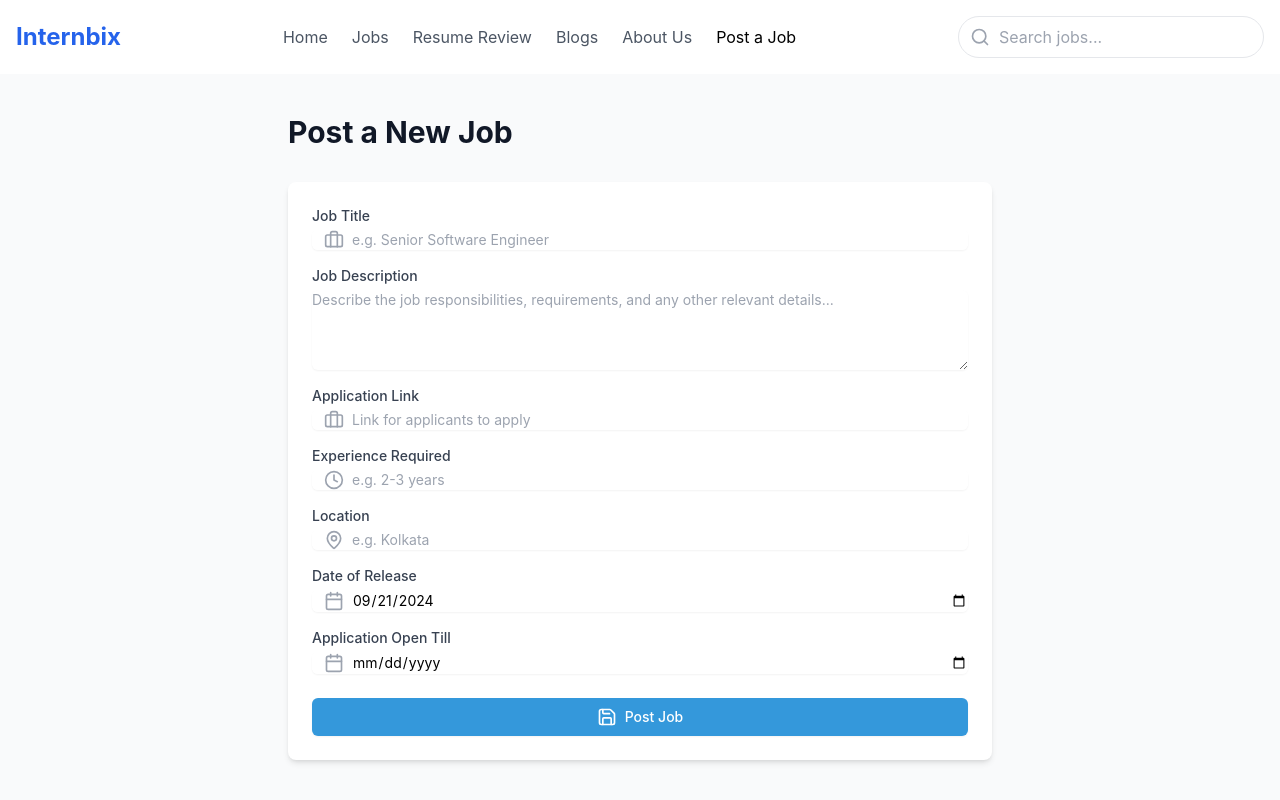
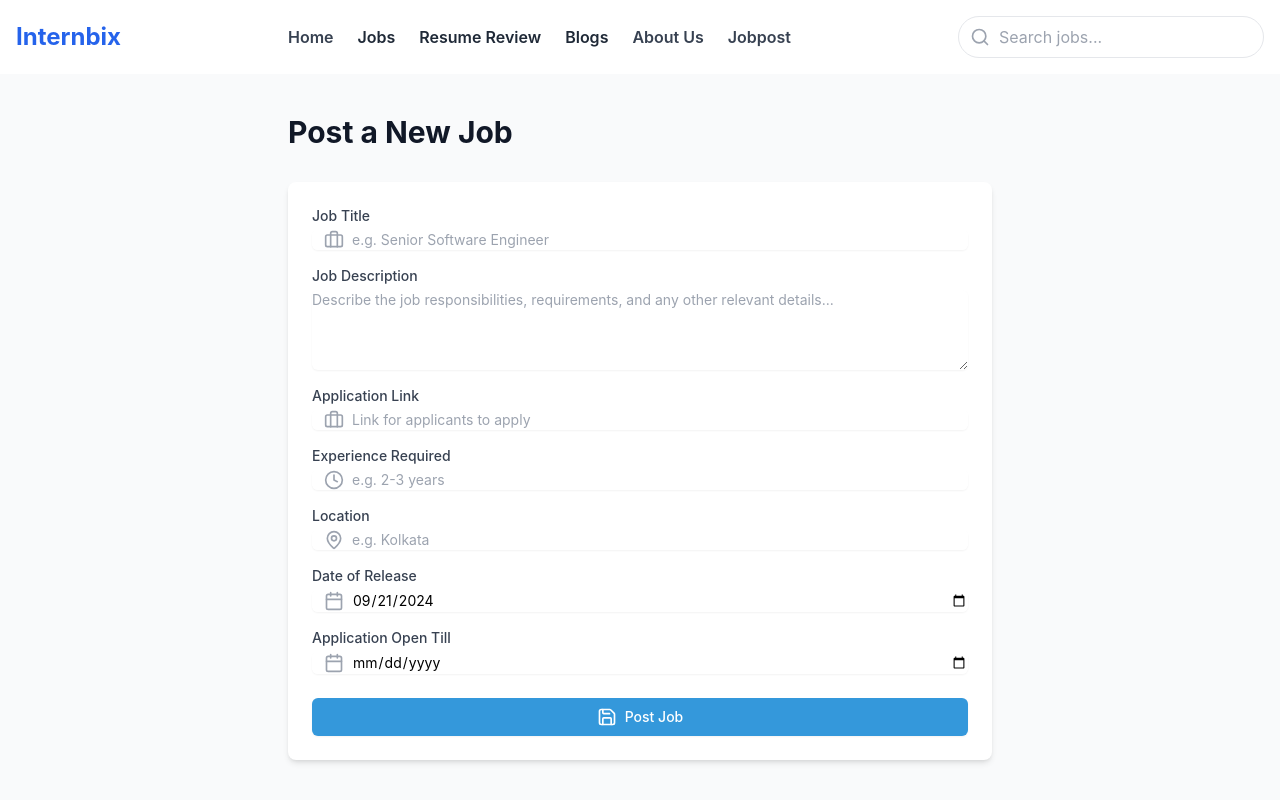
Before and after one commit to Himanshujha2106/Internbix-Frontend, a React (Vite) app: page /homeemployer in a window 1280 px wide. Shown: the top 800 px of the page. Built offline with nearby package versions, Linux system fonts and the light colour scheme.

Commit message:
added dropdown , joppost

```diff
--- a/src/api.js
+++ b/src/api.js
@@ -57,7 +57,7 @@ export const getVerifiedJobs = async (date) => {
 export const postJob = async (jobData) => {
   const config = {
     headers: {
-      'Authorization': `Bearer ${token}`
+      'Authorization': `Bearer eyJhbGciOiJIUzI1NiJ9.eyJzdWIiOiI5MDA1ZW1haWxAZ21haWwuY29tIiwiaWF0IjoxNzI4MDM5NjIzfQ.o-2Qsj2q0Qw_Z1gAyZa1JRNNZj5fPGrKi1gVELV-dzE`
 
     }
   };
--- a/src/components/Dropdown.jsx
+++ b/src/components/Dropdown.jsx
@@ -5,7 +5,6 @@ const Dropdown = ({ title, items }) => {
 
   const handleMouseEnter = () => setIsOpen(true);
   const handleMouseLeave = () => setIsOpen(false);
-  const handleClick = () => setIsOpen(!isOpen);
 
   return (
     <div
@@ -13,22 +12,19 @@ const Dropdown = ({ title, items }) => {
       onMouseEnter={handleMouseEnter}
       onMouseLeave={handleMouseLeave}
     >
-      {/* Dropdown trigger */}
       <button
-        className="text-gray-600 hover:text-gray-900 focus:outline-none"
-        onClick={handleClick}
+        className="text-gray-800 hover:text-gray-900 font-semibold focus:outline-none relative z-10 transition-colors duration-300"
       >
         {title}
       </button>
 
-      {/* Dropdown Menu */}
       {isOpen && (
-        <ul className="absolute left-0 bg-white border border-gray-300 rounded-lg shadow-lg  overflow-y-auto">
+        <ul className="absolute left-0 top-full mt-[-4px] w-56 bg-white border border-gray-200 rounded-xl shadow-lg z-20 transition-all duration-300 ease-in-out transform scale-100">
           {items.map((item) => (
-            <li key={item.label} className=" hover:bg-gray-100">
+            <li key={item.label} className="hover:bg-primary hover:bg-opacity-10">
               <a
                 href={item.href}
-                className="block px-1 py-1 text-gray-700 hover:text-gray-900"
+                className="block py-2 text-gray-700 text-center transition duration-200 ease-in-out"
               >
                 {item.label}
               </a>
--- a/src/components/EmployerJobPosting.jsx
+++ b/src/components/EmployerJobPosting.jsx
@@ -1,5 +1,5 @@
 import React, { useState } from 'react';
-import { Save, Briefcase, MapPin, DollarSign, Clock, Calendar } from 'lucide-react';
+import { Save, Briefcase, MapPin, Clock, Calendar } from 'lucide-react';
 import { postJob } from '../api'; // Import postJob from api.js
 
 const InputField = ({ label, id, type = "text", placeholder, value, onChange, icon: Icon }) => (
@@ -57,6 +57,14 @@ export default function EmployerJobPosting() {
     }));
   };
 
+  const formatDate = (dateString) => {
+    const date = new Date(dateString);
+    const day = String(date.getDate()).padStart(2, '0');
+    const month = String(date.getMonth() + 1).padStart(2, '0');
+    const year = date.getFullYear();
+    return `${day}-${month}-${year}`;
+  };
+
   const handleSubmit = async (e) => {
     e.preventDefault();
     setLoading(true);
@@ -69,8 +77,8 @@ export default function EmployerJobPosting() {
         jobTitle: jobData.jobTitle,
         description: jobData.description,
         applicationLink: jobData.applicationLink,
-        dateOfRelease: jobData.dateOfRelease,
-        applicationOpenTill: jobData.applicationOpenTill,
+        dateOfRelease: formatDate(jobData.dateOfRelease),
+        applicationOpenTill: formatDate(jobData.applicationOpenTill),
         experience: jobData.experience,
         location: jobData.location,
       };
--- a/src/components/Navbar.jsx
+++ b/src/components/Navbar.jsx
@@ -5,7 +5,7 @@ import { Link, useNavigate } from 'react-router-dom';
 import Logo from './Logo';
 
 const NavLink = ({ href, children }) => (
-    <Link to={href} className="text-gray-600 hover:text-gray-900">{children}</Link>
+    <Link to={href} className="text-gray-700 hover:text-gray-900 font-semibold focus:outline-none">{children}</Link>
 );
 
 export default function Navbar() {
@@ -57,9 +57,9 @@ export default function Navbar() {
                     <Dropdown title="Jobs" items={jobDropdownItems} />
                     <Dropdown title="Resume Review" items={resumeDropdownItems} />
                     <Dropdown title="Blogs" items={blogDropdownItems} />
-                    <NavLink href="/aboutus">About Us</NavLink>
-                    <Link to="/homeemployer" className="hidden md:flex space-x-6">
-                        Post a Job
+                    <NavLink  href="/aboutus">About Us</NavLink>
+                    <Link to="/homeemployer" className="hidden md:flex space-x-6 text-gray-700 hover:text-gray-900 font-semibold focus:outline-none">
+                        Jobpost
                     </Link>
                 </nav>
 
```
